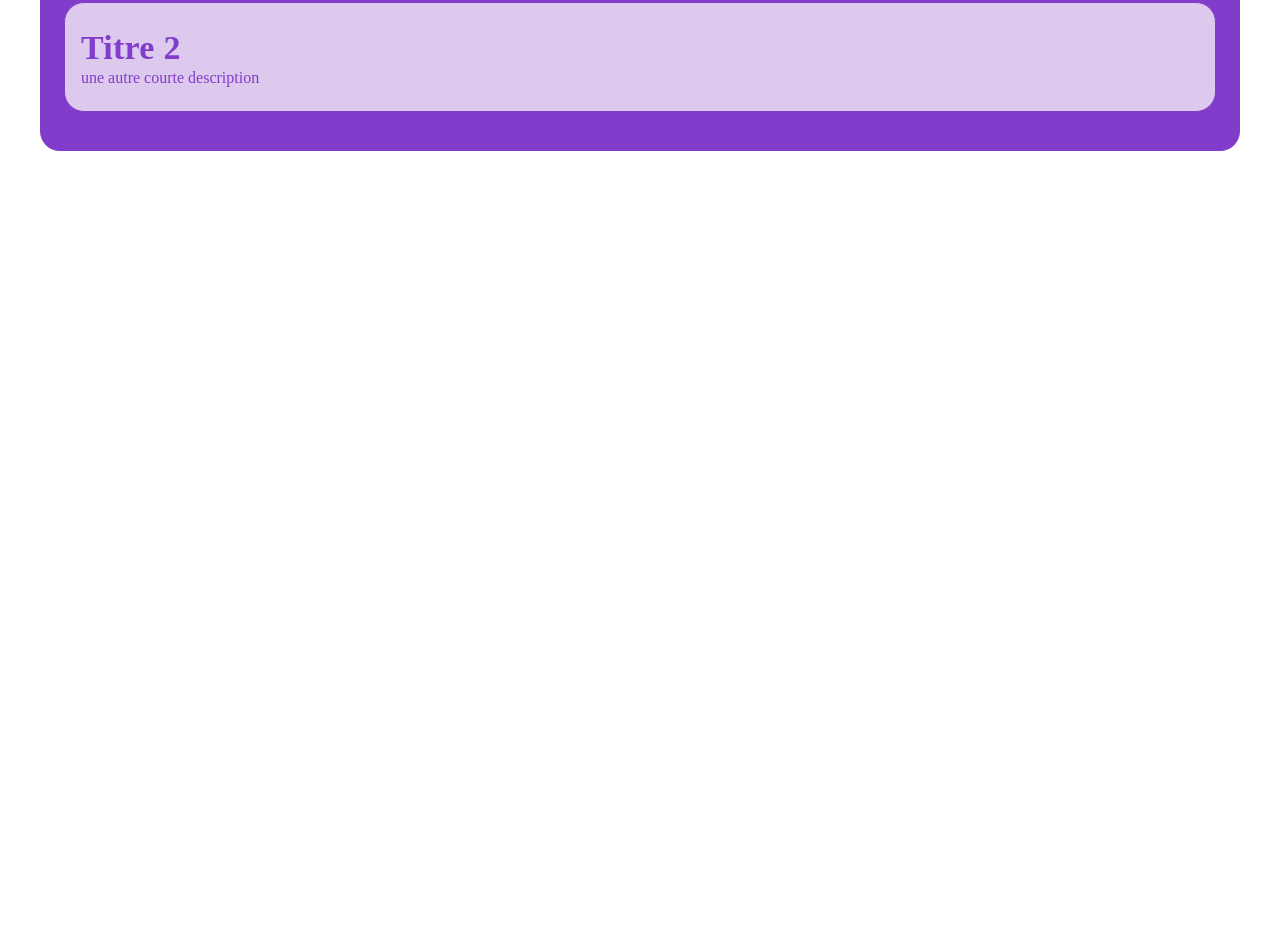
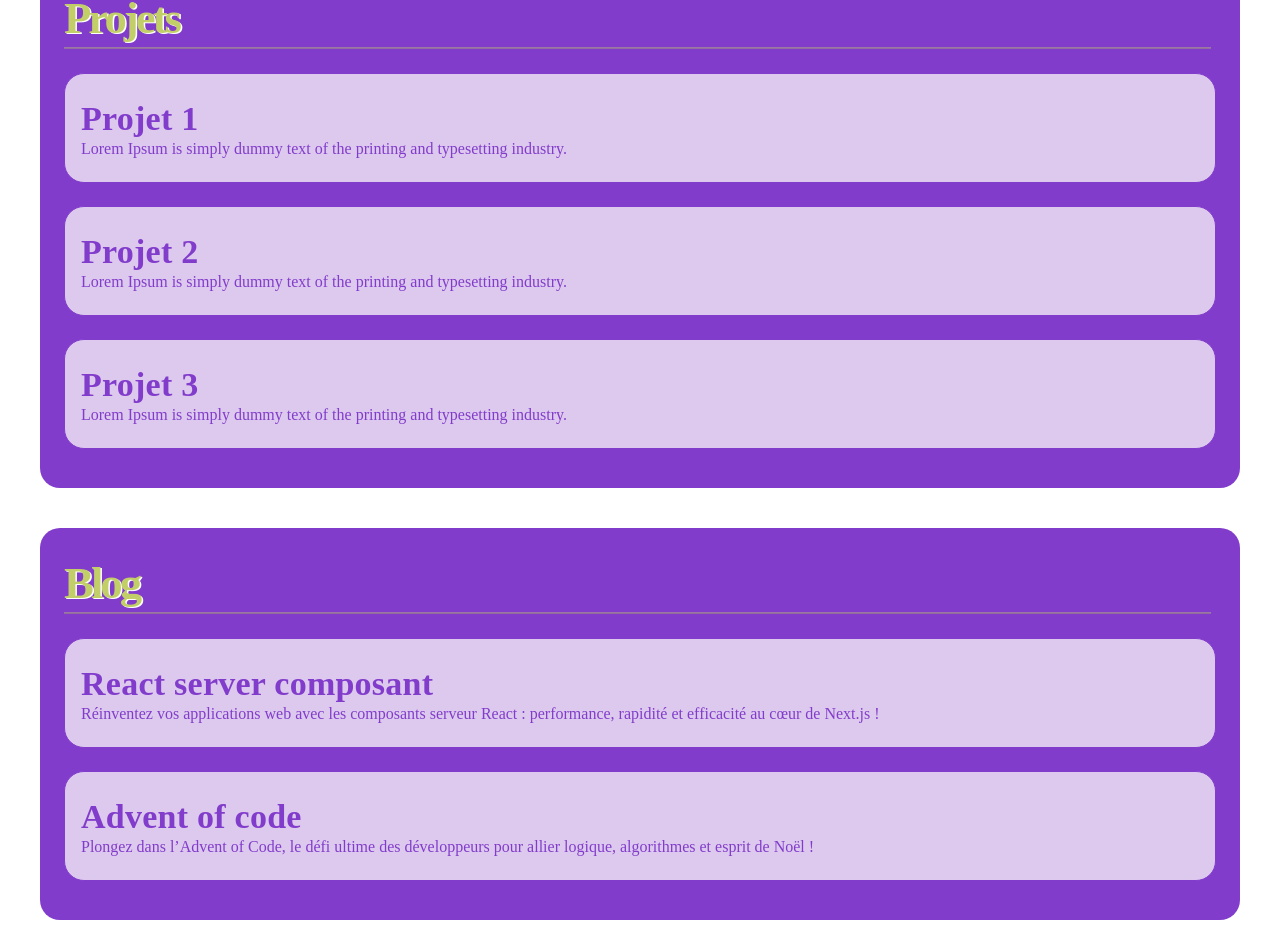
Before and after one commit to rawanst/Portfolio, a React (Create React App) app: page / in a window 1280 px wide. Shown: the part 1298-2226 px from the top of the page. Before the commit the page ends 1457 px from the top, so only its background shows below. Built offline with nearby package versions, Linux system fonts and the light colour scheme.

Commit message:
Ok: Add home sections with hard data

```diff
--- a/src/Pages/Home.js
+++ b/src/Pages/Home.js
@@ -33,6 +33,63 @@ const Home = () => {
         url: 'mailto:rawantabaja12@gmail.com?cc=&subject=Hello world !&body=Bonjour Rawan,'
       },
     ],
+    homeSections: [
+      {
+        title:'À Propos',
+        routh:'/',
+        desc:"Développeuse web full-stack diplômée d’un Master en développement informatique, je suis passionnée par la conception de solutions innovantes. Mon expertise en React.js pour le front-end, et en C# .NET pour le back-end, me permet d’aborder des projets complexes avec efficacité. Dotée d’une forte capacité d’adaptation, je cherche à intégrer une équipe dynamique où je pourrai contribuer à des projets ambitieux tout en continuant à développer mes compétences techniques.",
+        listOfList:[
+          { id: 1, name: 'Programmation', list: ['React', 'C# .Net'] },
+          { id: 2, name: 'Base de données', list: ['MSSMSQL'] },
+          { id: 4, name: 'Langue', list: ['Français Native', 'Anglais TOEIC B2'] },
+          { id: 3, name: 'Outils', list: ['GitHub', 'Fork', 'Postman'] },
+        ],
+        isCV:true,
+      },
+      {
+        title:'Projets',
+        routh:'/projets',
+        summaries:[
+          {
+            id: 1,
+            routh: '/projets',
+            title: 'Projet 1',
+            resume: 'Lorem Ipsum is simply dummy text of the printing and typesetting industry. '
+          },
+          {
+            id: 2,
+            routh: '/projets',
+            title: 'Projet 2',
+            resume: 'Lorem Ipsum is simply dummy text of the printing and typesetting industry. '
+          },
+          {
+            id: 3,
+            routh: '/projets',
+            title: 'Projet 3',
+            resume: 'Lorem Ipsum is simply dummy text of the printing and typesetting industry. '
+
+          },
+        ],
+      },
+      {
+        title:'Blog',
+        routh:'/blog',
+        summaries:[
+          {
+            id: 1,
+            routh: '/blog',
+            title: 'React server composant',
+            resume: "Réinventez vos applications web avec les composants serveur React : performance, rapidité et efficacité au cœur de Next.js !"
+          },
+          {
+            id: 2,
+            routh: '/blog',
+            title: 'Advent of code',
+            resume: "Plongez dans l’Advent of Code, le défi ultime des développeurs pour allier logique, algorithmes et esprit de Noël !"
+          },
+        ],
+      }
+    ]
   }
 
   return(
@@ -45,22 +102,17 @@ const Home = () => {
         isHomePage={1}
         links={data.links}
       />
-      <HomeSection
-        title='Home Section'
-        routh=''
-        desc="Lorem Ipsum is simply dummy text of the printing and typesetting industry. Lorem Ipsum has been the industry's standard dummy text ever since the 1500s, when an unknown printer took a galley of type and scrambled it to make a type specimen book."
-        listOfList={[
-          { id: 1, name: 'Programmation', list: ['React', 'C# .Net'] },
-          { id: 2, name: 'Base de données', list: ['MSSMSQL'] },
-          { id: 4, name: 'Langue', list: ['Français Native', 'Anglais TOEIC B2'] },
-          { id: 3, name: 'Outils', list: ['GitHub', 'Fork', 'Postman'] },
-        ]}
-        isCV={true}
-        summaries={[
-          { id: 1, routh: '/projets', title: 'Titre', resume: 'une courte description'},
-          { id: 2, routh: '/projets', title: 'Titre 2', resume: 'une autre courte description'},
-        ]}
-      />
+      {data.homeSections.map((item, id) => (
+        <HomeSection
+          id={id}
+          title={item.title}
+          routh={item.routh}
+          desc={item.desc ? item.desc : null}
+          listOfList={item.listOfList ? item.listOfList : null}
+          isCV={item.isCV ? true : false}
+          summaries={item.summaries ? item.summaries : null}
+        />
+      ))}
     </Box>
   )
 }
```
